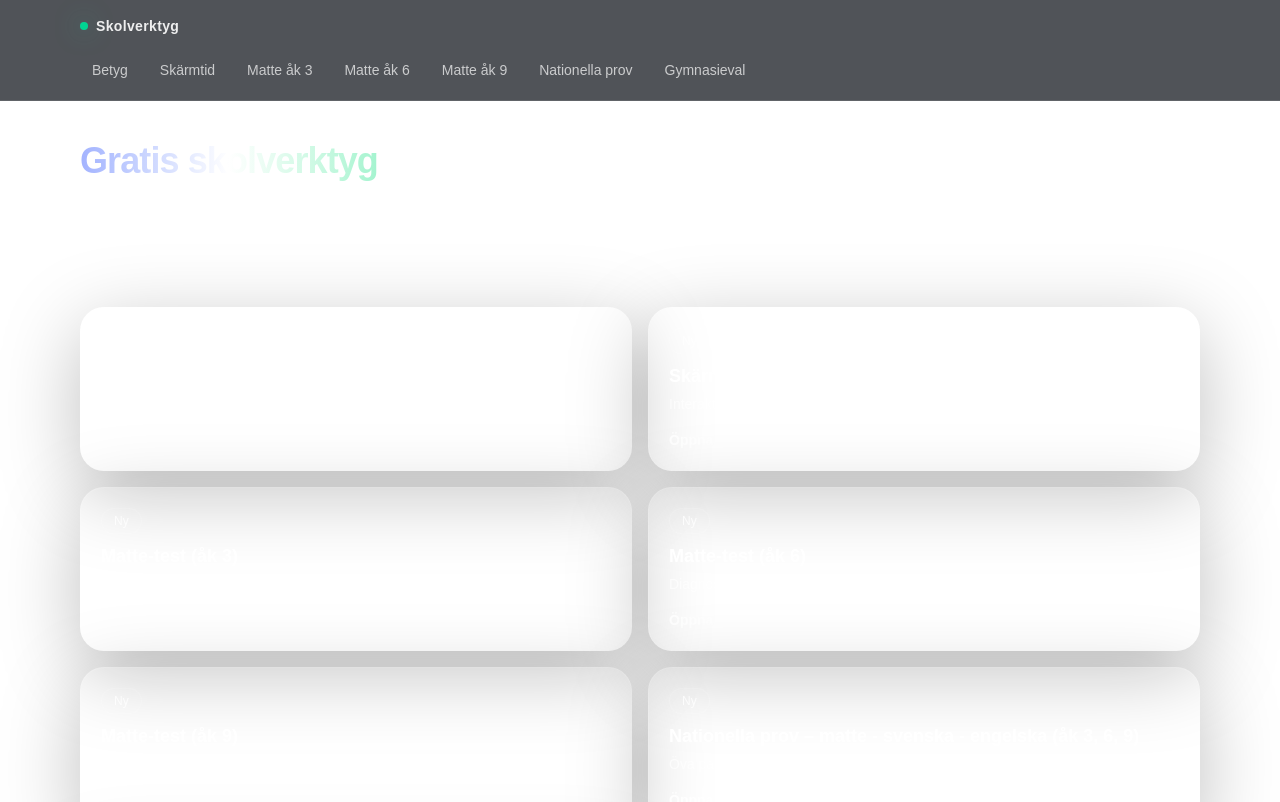
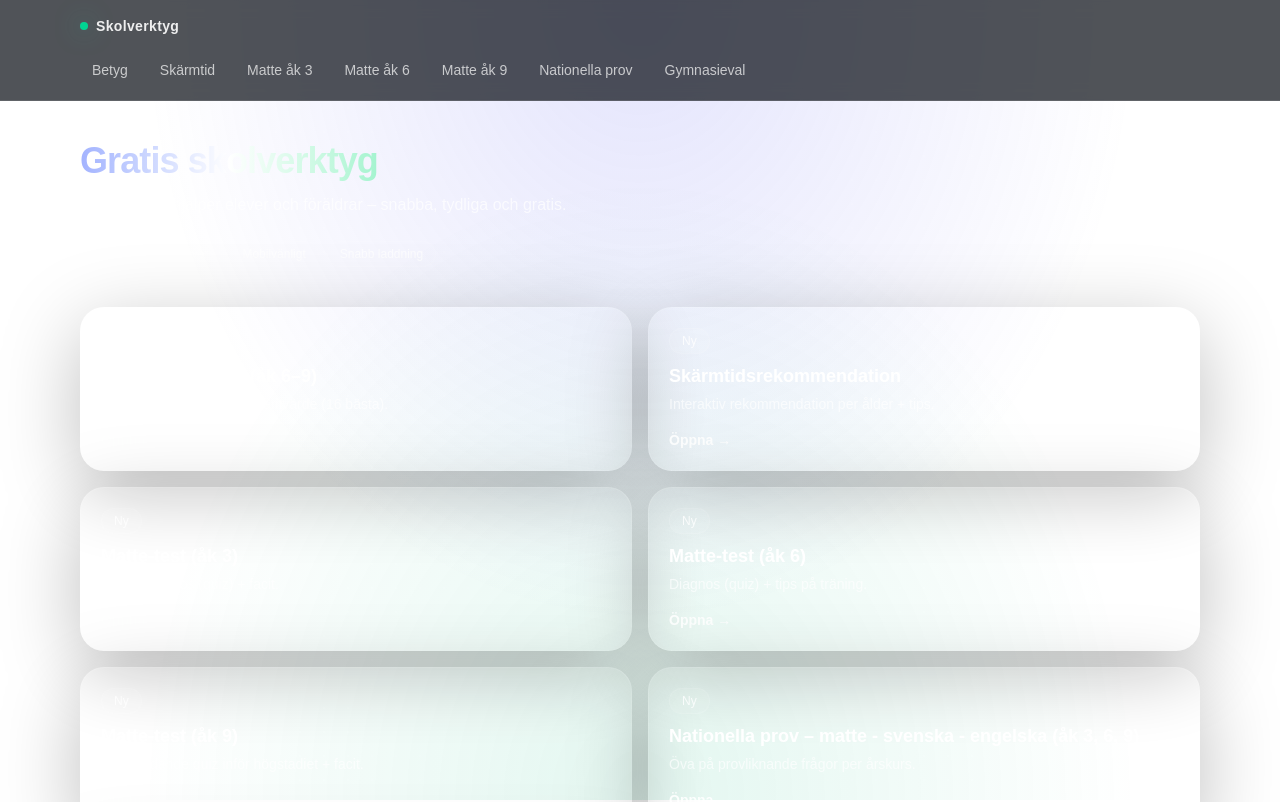
Before and after one commit to Vivianne-S/skolverktyg, a Next.js app: page / in a window 1280 px wide. Shown: the top 802 px of the page. Built offline with nearby package versions, Linux system fonts and the light colour scheme.

Commit message:
Fix background and move AdSense script to body

```diff
--- a/app/layout.tsx
+++ b/app/layout.tsx
@@ -19,8 +19,12 @@ export default function RootLayout({ children }: { children: React.ReactNode })
   return (
     <html lang="sv">
       <head>
+        {/* AdSense account meta */}
         <meta name="google-adsense-account" content={ADSENSE_CLIENT} />
+      </head>
 
+      <body className="min-h-screen bg-[#070A12] text-white antialiased">
+        {/* AdSense script (ladda efter interactive) */}
         <Script
           id="adsense-script"
           async
@@ -28,10 +32,13 @@ export default function RootLayout({ children }: { children: React.ReactNode })
           src={`https://pagead2.googlesyndication.com/pagead/js/adsbygoogle.js?client=${ADSENSE_CLIENT}`}
           crossOrigin="anonymous"
         />
-      </head>
 
-      <body className="min-h-screen bg-[#070A12] text-white antialiased">
-        {/* ...resten exakt som du har... */}
+        {/* Ambient background */}
+        <div className="pointer-events-none fixed inset-0 -z-10">
+          <div className="absolute inset-0 bg-[radial-gradient(ellipse_at_top,rgba(99,102,241,0.18),transparent_55%),radial-gradient(ellipse_at_bottom,rgba(16,185,129,0.12),transparent_55%)]" />
+          <div className="absolute inset-0 opacity-30 [background-image:radial-gradient(rgba(255,255,255,0.10)_1px,transparent_1px)] [background-size:24px_24px]" />
+        </div>
+
         <header className="sticky top-0 z-50 border-b border-white/10 bg-[#070A12]/70 backdrop-blur">
           <div className="mx-auto max-w-6xl px-4">
             <div className="flex items-center justify-between py-4">
```
